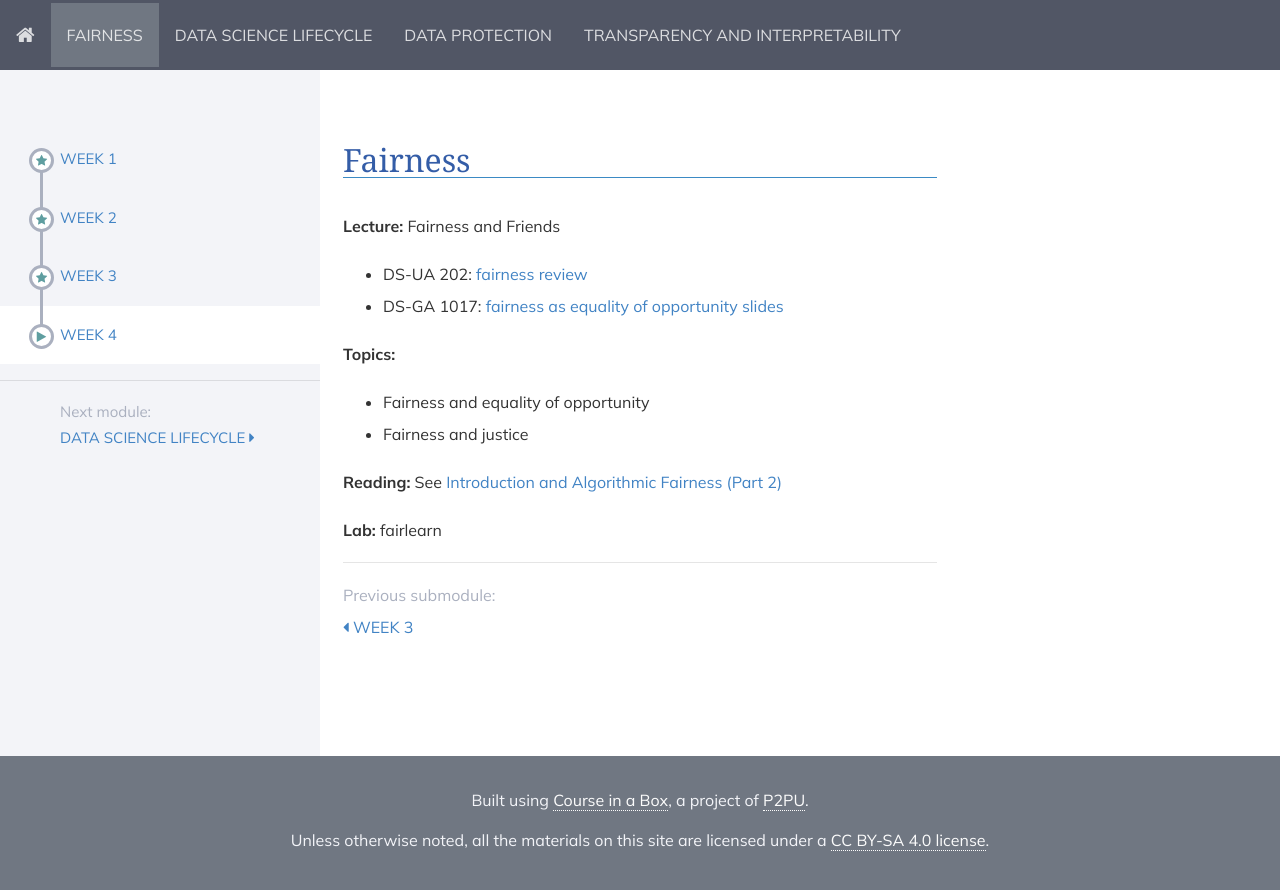
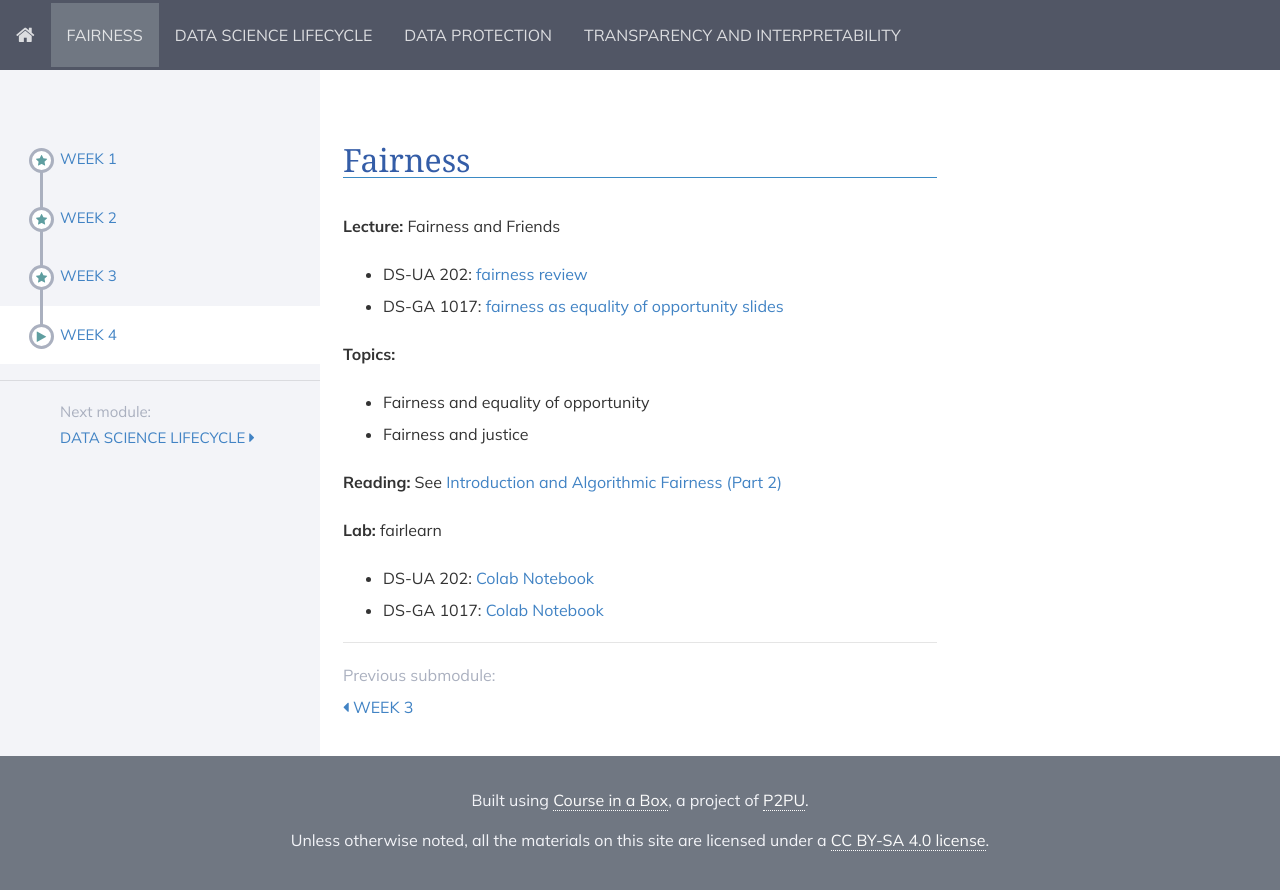
Before and after one commit to DataResponsibly/rds24, a Jekyll site: the page built from modules/fairness/_posts/2000-01-04-week4.md, in a window 1280 px wide. Shown: the top 890 px of the page. Built offline with Jekyll 4.4.1, drawn with Linux system fonts in a browser that asks for light colours; nearby versions of some CDN libraries.

Commit message:
Update 2000-01-04-week4.md

```diff
--- a/modules/fairness/_posts/2000-01-04-week4.md
+++ b/modules/fairness/_posts/2000-01-04-week4.md
@@ -18,4 +18,5 @@ title: Week 4
 
 **Lab:** fairlearn
 
-[//]: * [Colab Notebook](https://colab.research.google.com/drive/1qGGEScay7YssrWzyaeNWJDtANAQDS-4B?usp=sharing)
+* DS-UA 202: [Colab Notebook](https://colab.research.google.com/drive/1_cKmYBThdBUUpeS0YIU6Hld9azqk6k_L#scrollTo=9Ws1B9ibP-yT)
+* DS-GA 1017: [Colab Notebook](https://colab.research.google.com/drive/1fnZUIxV-1WB_elM73H2KoibRL5LhfvFF?usp=sharing)
```
